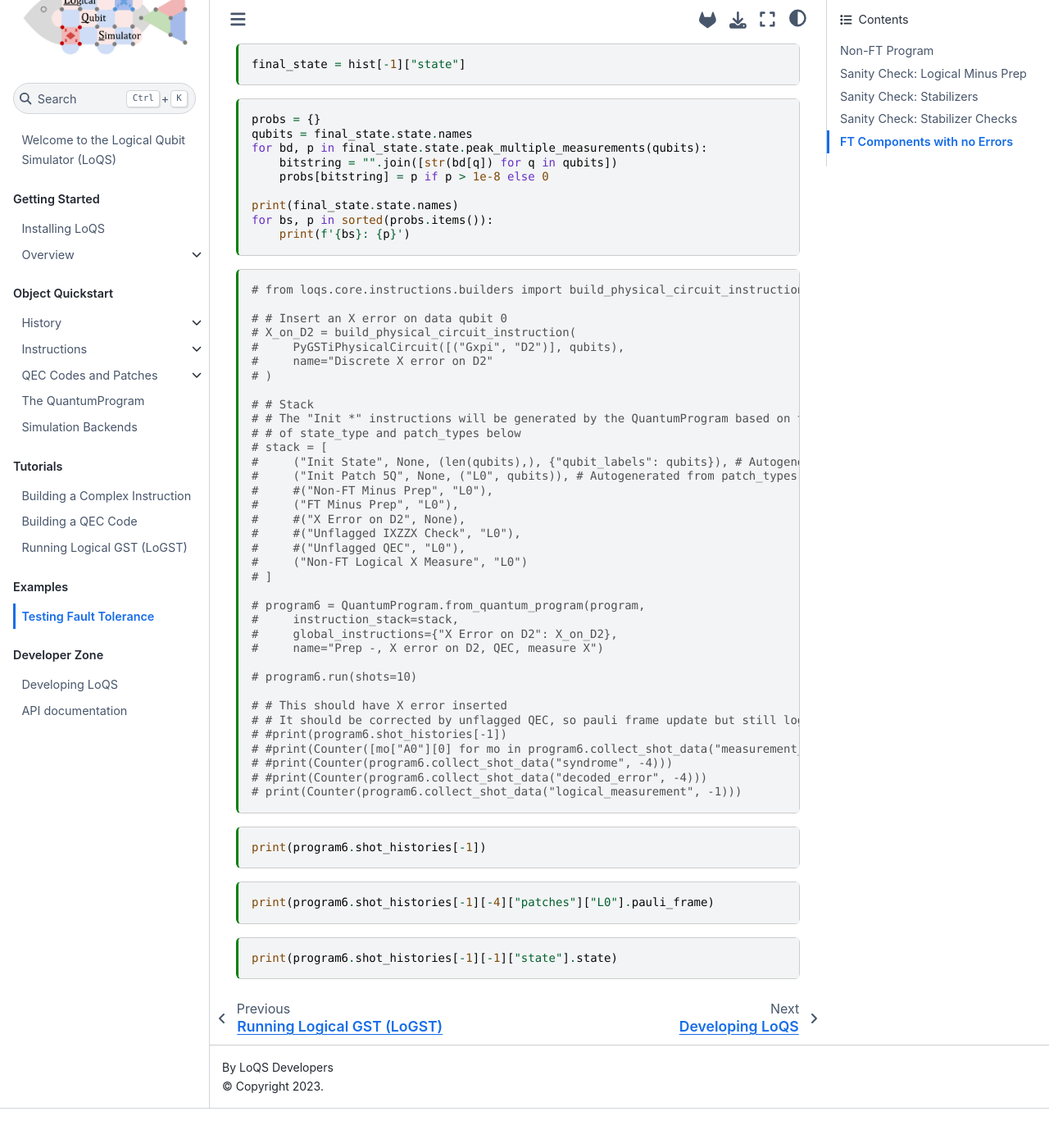
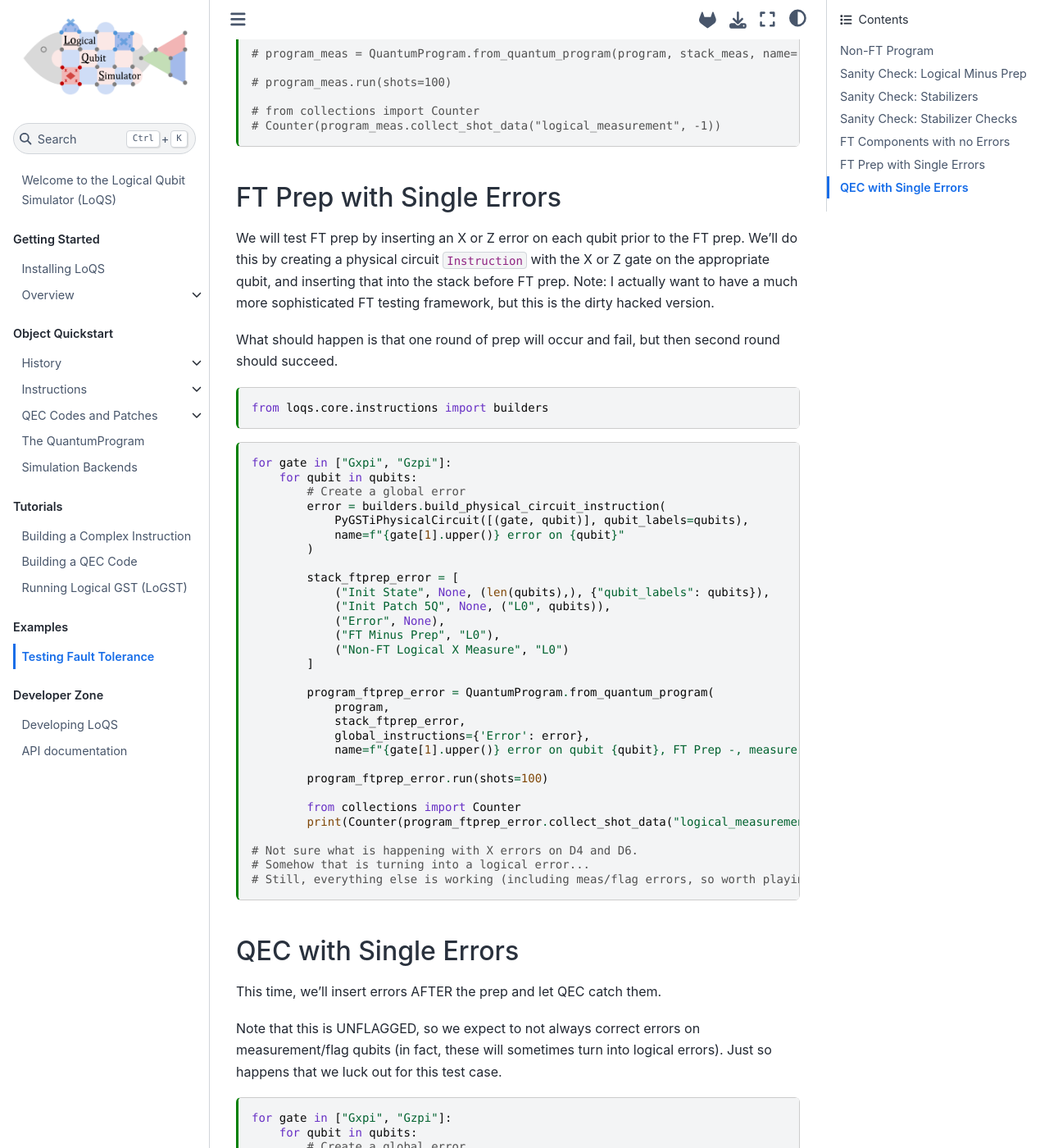
Before and after one commit to sandialabs/LoQS, a Jupyter Book: the page built from docs/examples/fttests.md, in a window 1280 px wide and 1400 px high, scrolled down 3617 px. Shown: the whole window at 82% size. Built offline with Jupyter Book 1.0.4 settings and Sphinx 7.4.7 and the Sphinx Book theme 1.1.4, drawn with Linux system fonts in a browser that asks for light colours; before the commit the page ends 4969 px from its top, so only the background shows below that; some of the changed text lies outside the part shown.

Commit message:
Bugfixes and FT tests.
Not everything is working, but it's much closer than before.

````diff
--- a/docs/examples/fttests.md
+++ b/docs/examples/fttests.md
@@ -161,10 +161,10 @@ stack_ftprep = [
 
 program_ftprep = QuantumProgram.from_quantum_program(program, stack_ftprep, name="FT Prep -, measure X")
 
-# program_ftprep.run(shots=100)
+program_ftprep.run(shots=100)
 
-# from collections import Counter
-# Counter(program_ftprep.collect_shot_data("logical_measurement", -1))
+from collections import Counter
+Counter(program_ftprep.collect_shot_data("logical_measurement", -1))
 ```
 
 ```{code-cell} ipython3
@@ -172,94 +172,121 @@ stack_qec = [
     ("Init State", None, (len(qubits),), {"qubit_labels": qubits}), # Autogenerated from state_type
     ("Init Patch 5Q", None, ("L0", qubits)), # Autogenerated from patch_types. Note that 5Q here must be a key into the patch_types dict below
     ("Non-FT Minus Prep", "L0"),
-    #("Unflagged XZZXI Check", "L0"),
-    #("Unflagged QEC", "L0"),
-    #("Non-FT Logical X Measure", "L0")
-    ("Non-FT Minus Unprep", "L0")
+    ("Unflagged QEC", "L0"),
+    ("Non-FT Logical X Measure", "L0")
 ]
 
 program_qec = QuantumProgram.from_quantum_program(program, stack_qec, name="Prep -, QEC, measure X")
 
 program_qec.run(shots=100)
-#program_qec.run()
 
 from collections import Counter
 Counter(program_qec.collect_shot_data("logical_measurement", -1))
 ```
 
 ```{code-cell} ipython3
-hist = program_qec.shot_histories[-1]
+## ADAPTIVE MEASURE IN PROGRESS
+## I'm not decoding the various syndromes properly yet, same for flagged QEC
+
+# stack_meas = [
+#     ("Init State", None, (len(qubits),), {"qubit_labels": qubits}), # Autogenerated from state_type
+#     ("Init Patch 5Q", None, ("L0", qubits)), # Autogenerated from patch_types. Note that 5Q here must be a key into the patch_types dict below
+#     ("Non-FT Minus Prep", "L0"),
+#     ("FT Logical X Measure", "L0")
+# ]
+
+# program_meas = QuantumProgram.from_quantum_program(program, stack_meas, name="Prep -, FT measure X")
+
+# program_meas.run(shots=100)
+
+# from collections import Counter
+# Counter(program_meas.collect_shot_data("logical_measurement", -1))
+```
+
+## FT Prep with Single Errors
+
+We will test FT prep by inserting an X or Z error on each qubit prior to the FT prep.
+We'll do this by creating a physical circuit `Instruction` with the X or Z gate on the appropriate qubit, and inserting that into the stack before FT prep.
+Note: I actually want to have a much more sophisticated FT testing framework, but this is the dirty hacked version.
+
+What should happen is that one round of prep will occur and fail, but then second round should succeed.
+
+```{code-cell} ipython3
+from loqs.core.instructions import builders
 ```
 
 ```{code-cell} ipython3
-#print(hist)
+for gate in ["Gxpi", "Gzpi"]:
+    for qubit in qubits:
+        # Create a global error
+        error = builders.build_physical_circuit_instruction(
+            PyGSTiPhysicalCircuit([(gate, qubit)], qubit_labels=qubits),
+            name=f"{gate[1].upper()} error on {qubit}"
+        )
+
+        stack_ftprep_error = [
+            ("Init State", None, (len(qubits),), {"qubit_labels": qubits}),
+            ("Init Patch 5Q", None, ("L0", qubits)),
+            ("Error", None),
+            ("FT Minus Prep", "L0"),
+            ("Non-FT Logical X Measure", "L0")
+        ]
+
+        program_ftprep_error = QuantumProgram.from_quantum_program(
+            program,
+            stack_ftprep_error,
+            global_instructions={'Error': error},
+            name=f"{gate[1].upper()} error on qubit {qubit}, FT Prep -, measure X")
+
+        program_ftprep_error.run(shots=100)
+
+        from collections import Counter
+        print(Counter(program_ftprep_error.collect_shot_data("logical_measurement", -1)))
+
+# Not sure what is happening with X errors on D4 and D6.
+# Somehow that is turning into a logical error...
+# Still, everything else is working (including meas/flag errors, so worth playing with!)
 ```
 
-```{code-cell} ipython3
-final_state = hist[-1]["state"]
-```
+## QEC with Single Errors
+
+This time, we'll insert errors AFTER the prep and let QEC catch them.
+
+Note that this is UNFLAGGED, so we expect to not always correct errors on measurement/flag qubits (in fact, these will sometimes turn into logical errors).
+Just so happens that we luck out for this test case.
 
 ```{code-cell} ipython3
-probs = {}
-qubits = final_state.state.names
-for bd, p in final_state.state.peak_multiple_measurements(qubits):
-    bitstring = "".join([str(bd[q]) for q in qubits])
-    probs[bitstring] = p if p > 1e-8 else 0
+for gate in ["Gxpi", "Gzpi"]:
+    for qubit in qubits:
+        # Create a global error
+        error = builders.build_physical_circuit_instruction(
+            PyGSTiPhysicalCircuit([(gate, qubit)], qubit_labels=qubits),
+            name=f"{gate[1].upper()} error on {qubit}"
+        )
 
-print(final_state.state.names)
-for bs, p in sorted(probs.items()):
-    print(f'{bs}: {p}')
-```
+        stack_qec_error = [
+            ("Init State", None, (len(qubits),), {"qubit_labels": qubits}), # Autogenerated from state_type
+            ("Init Patch 5Q", None, ("L0", qubits)), # Autogenerated from patch_types. Note that 5Q here must be a key into the patch_types dict below
+            ("Non-FT Minus Prep", "L0"),
+            ("Error", None),
+            ("Unflagged QEC", "L0"),
+            ("Non-FT Logical X Measure", "L0")
+        ]
 
-```{code-cell} ipython3
-# from loqs.core.instructions.builders import build_physical_circuit_instruction
+        program_qec_error = QuantumProgram.from_quantum_program(
+            program,
+            stack_qec_error,
+            global_instructions={'Error': error},
+            name=f"{gate[1].upper()} error on qubit {qubit}, FT Prep -, Error, QEC, measure X")
 
-# # Insert an X error on data qubit 0
-# X_on_D2 = build_physical_circuit_instruction(
-#     PyGSTiPhysicalCircuit([("Gxpi", "D2")], qubits),
-#     name="Discrete X error on D2"
-# )
+        program_qec_error.run(shots=100)
 
-# # Stack
-# # The "Init *" instructions will be generated by the QuantumProgram based on the values
-# # of state_type and patch_types below
-# stack = [
-#     ("Init State", None, (len(qubits),), {"qubit_labels": qubits}), # Autogenerated from state_type
-#     ("Init Patch 5Q", None, ("L0", qubits)), # Autogenerated from patch_types. Note that 5Q here must be a key into the patch_types dict below
-#     #("Non-FT Minus Prep", "L0"),
-#     ("FT Minus Prep", "L0"),
-#     #("X Error on D2", None),
-#     #("Unflagged IXZZX Check", "L0"),
-#     #("Unflagged QEC", "L0"),
-#     ("Non-FT Logical X Measure", "L0")
-# ]
+        from collections import Counter
+        print(Counter(program_qec_error.collect_shot_data("logical_measurement", -1)))
 
-# program6 = QuantumProgram.from_quantum_program(program,
-#     instruction_stack=stack,
-#     global_instructions={"X Error on D2": X_on_D2},
-#     name="Prep -, X error on D2, QEC, measure X")
-
-# program6.run(shots=10)
-
-# # This should have X error inserted
-# # It should be corrected by unflagged QEC, so pauli frame update but still logical_measurement = 1
-# #print(program6.shot_histories[-1])
-# #print(Counter([mo["A0"][0] for mo in program6.collect_shot_data("measurement_outcomes", -4)]))
-# #print(Counter(program6.collect_shot_data("syndrome", -4)))
-# #print(Counter(program6.collect_shot_data("decoded_error", -4)))
-# print(Counter(program6.collect_shot_data("logical_measurement", -1)))
-```
-
-```{code-cell} ipython3
-print(program6.shot_histories[-1])
-```
-
-```{code-cell} ipython3
-print(program6.shot_histories[-1][-4]["patches"]["L0"].pauli_frame)
-```
-
-```{code-cell} ipython3
-print(program6.shot_histories[-1][-1]["state"].state)
+# Again, we have some unexpected errors where we are not correcting errors
+# X on D4, Z on D2,D4,D6
+# Not sure what is going on there yet
 ```
 
 ```{code-cell} ipython3
````
Also changed, not shown: 3 other files.
